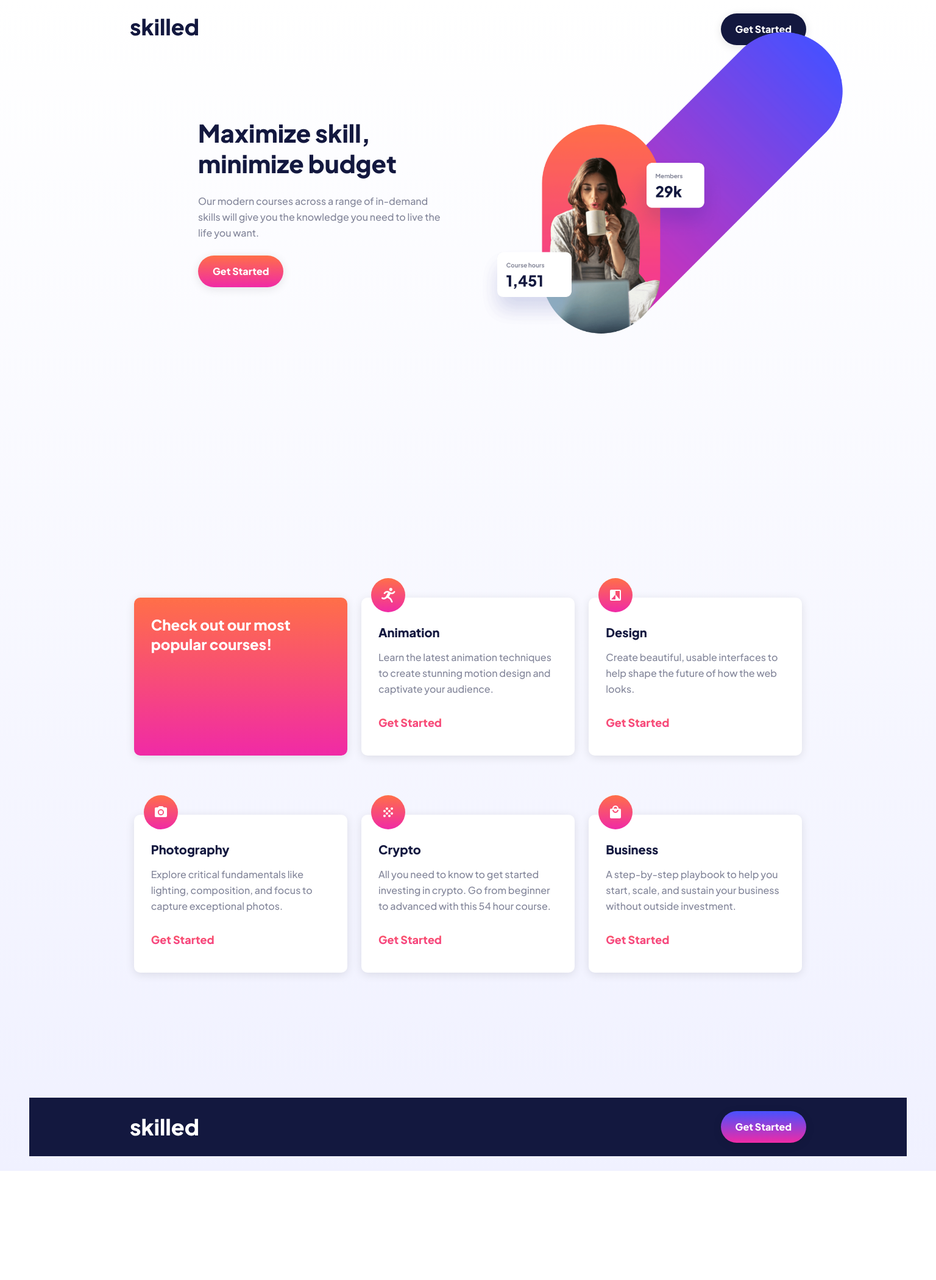
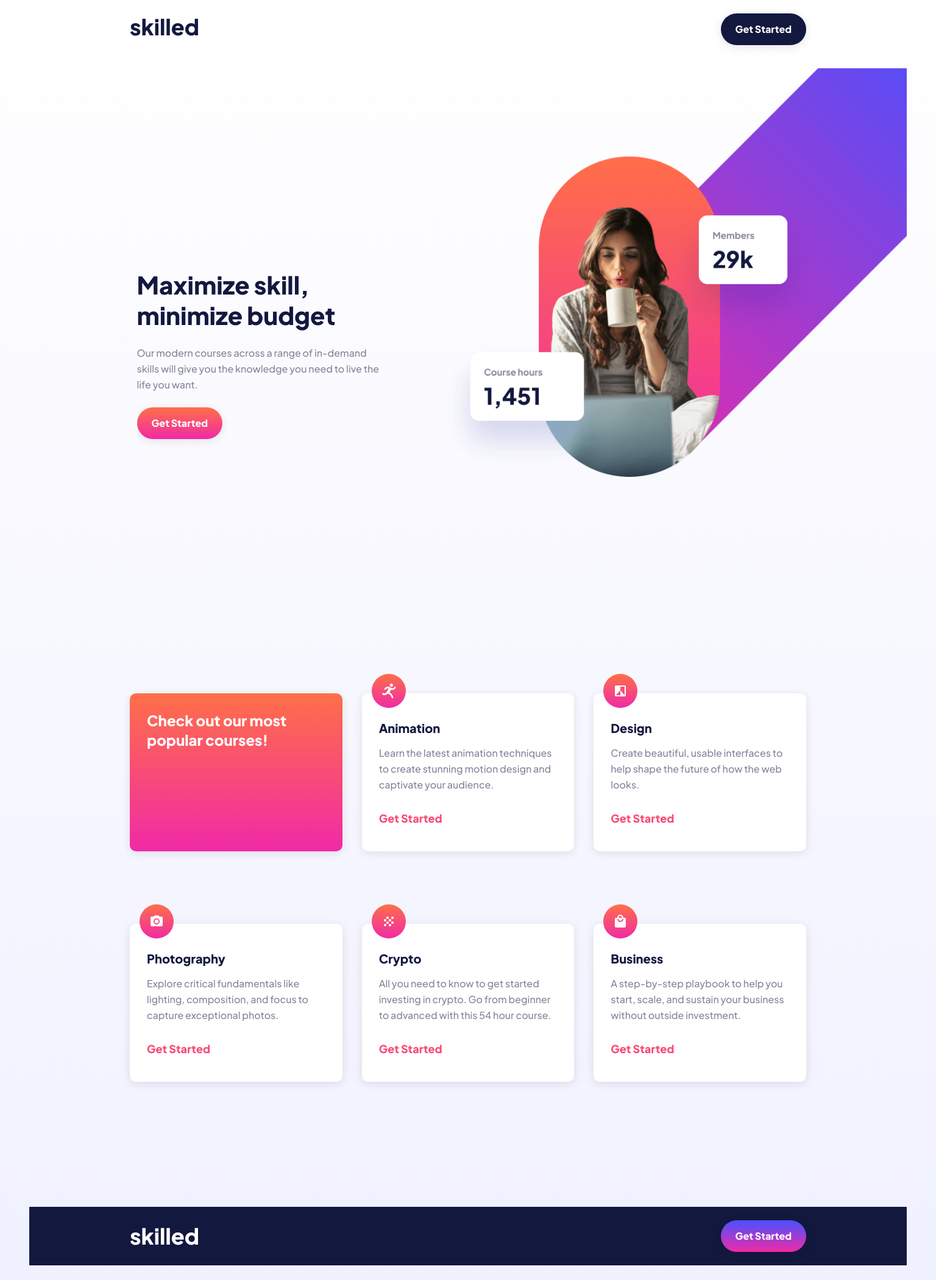
Before and after one commit to Hcmwebs/skilled-e-learning-landing, a React (Create React App) app: page / in a window 1536 px wide. Shown: the whole page at 61% size. Before the commit the page ends 1920 px from the top, so only its background shows below. Built offline with nearby package versions, Linux system fonts and the light colour scheme.

Commit message:
working on the hero img
Signed-off-by: Heze <64218603+Hcmwebs@users.noreply.github.com>

```diff
--- a/src/sass/components/_hero.scss
+++ b/src/sass/components/_hero.scss
@@ -35,8 +35,8 @@
 @media (min-width: 768px) {
 	.hero {
 		grid-template-columns: repeat(2, 1fr);
-		transform:translate(100px,-100px);
-		overflow-x: hidden;
+		transform: translateX(200px);
+		overflow: hidden;
 
 		&-text {
 			width: 398px;
@@ -44,11 +44,35 @@
 		}
 
 		&-img {
+			width: 640px;
+			height: 640px;
+
 			.img-container {
-				width: 640px;
-				height: 640px;
-
+				width: 100%;
+				height: 100%;
+				transform: translate(-100px, -100px);
 			}
 		}
 	}
 }
+@media (min-width: 1440px) {
+	.hero {
+		transform: translateX(170px);
+		&-text {
+		}
+
+		&-img {
+			width: 981px;
+			height: 937px;
+
+			.img-container {
+				transform: translate(50px, -150px);
+
+				.img {
+					position: absolute;
+					z-index: 0;
+				}
+			}
+		}
+	}
+}
--- a/src/sass/layout/_header.scss
+++ b/src/sass/layout/_header.scss
@@ -6,5 +6,7 @@
 	.container {
 		@include grid(center);
 		gap: $gap * 3.8;
+		overflow-x: hidden;
+
 	}
 }
--- a/src/sass/layout/_main.scss
+++ b/src/sass/layout/_main.scss
@@ -2,7 +2,7 @@
 
 .main {
 	width: 100%;
-	margin-block: $gap * 6.6;
+	margin-bottom: $margin * 6.6;
 
 	.container {
 		@include grid(center);
@@ -14,17 +14,17 @@
 
 @media (min-width: 768px) {
 	.main {
-		margin-block: $margin * 9.3;
+		margin-bottom: $margin * 9.3;
 		.container {
-			grid-template-columns: repeat(auto-fit, minmax(min(100%, 335px), 1fr));
-			gap: $gap;
+			grid-template-columns: repeat(auto-fit, minmax(min(100%, 320px), 1fr));
+			gap: $gap * 3.2;
 		}
 	}
 }
 
 @media (min-width: 1440px) {
 	.main {
-		margin-block: $margin * 14;
+		margin-bottom: $margin * 14;
 		.container {
 			grid-auto-rows: 346px;
 		}
```
